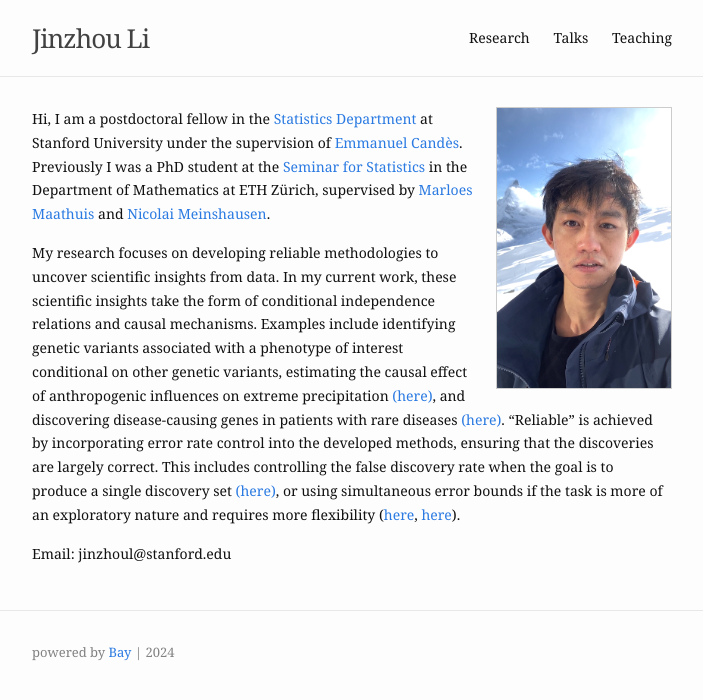
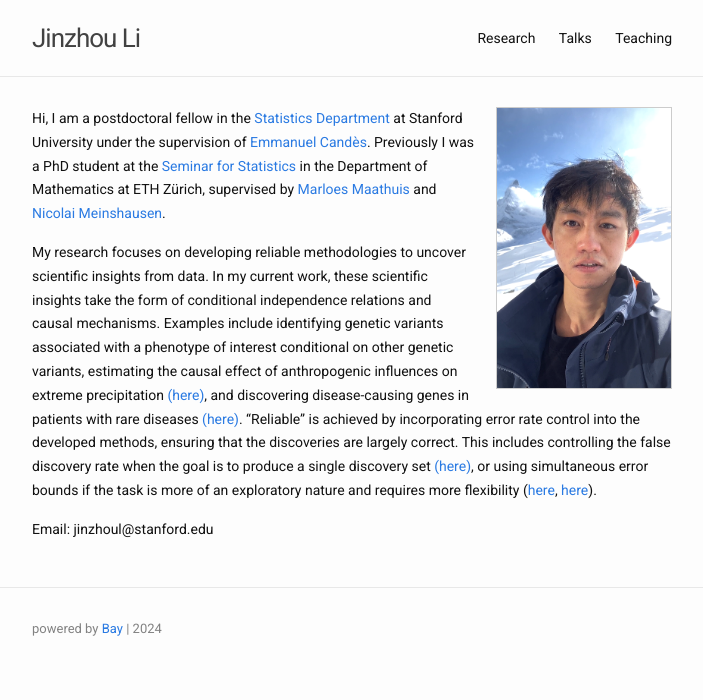
Before and after one commit to Jinzhou-Li/jinzhou-li.github.io, a Jekyll site: the page built from index.md, in a window 1280 px wide. Shown: the top 700 px of the page, without its empty margins (288-991 px from the left). Built offline with Jekyll 4.4.1, drawn with Linux system fonts in a browser that asks for light colours.

Commit message:
update web

```diff
--- a/_includes/head.html
+++ b/_includes/head.html
@@ -35,6 +35,8 @@
       {% break %}
     {% endif %}
   {% endfor %}
+
+  <link href="https://fonts.googleapis.com/css2?family=Roboto&display=swap" rel="stylesheet">
 
   <!-- Primary Meta Tags -->
   <title>{{ page_title }}</title>
--- a/assets/css/main.scss
+++ b/assets/css/main.scss
@@ -7,7 +7,8 @@
 // Our variables
 $base-url: "{{ site.baseurl }}";
 
-$base-font-family: Charter, Georgia, Helvetica, Arial, sans-serif;
+// $base-font-family: Charter, Georgia, Helvetica, Arial, sans-serif;
+$base-font-family: 'Roboto', sans-serif;
 $base-font-size: 14px;
 $small-font-size: $base-font-size * 0.875;
 $base-line-height: 1.7;
```
Also changed, not shown: 2 other files.
